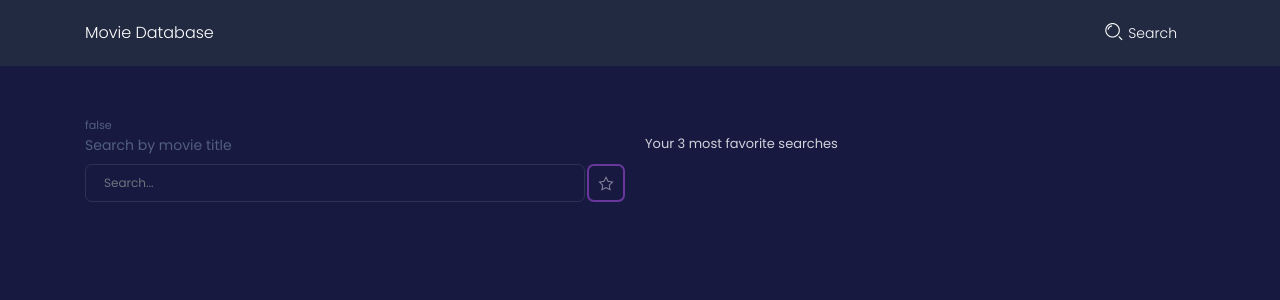
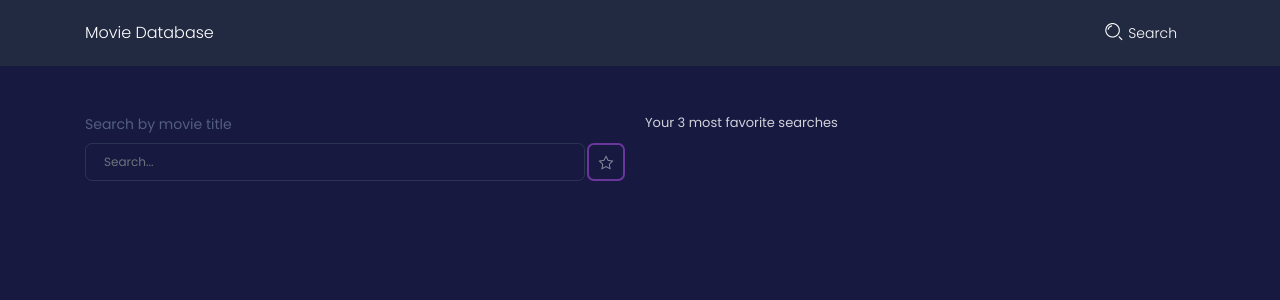
Before and after one commit to ericCampos/ng-movie-search, an Angular app: page /movies in a window 1280 px wide. Shown: the top 300 px of the page. Built offline with nearby package versions, Linux system fonts and the light colour scheme.

Commit message:
Minor fixes

```diff
--- a/src/app/components/movie-search/movie-search.component.html
+++ b/src/app/components/movie-search/movie-search.component.html
@@ -1,5 +1,4 @@
 <div class="container mt-5">
-    <small>{{ isSearchFavourite }}</small>
     <form>
         <div class="form-row">
             <div class="form-group col-sm-6">
--- a/src/app/components/movie-search/movie-search.component.scss
+++ b/src/app/components/movie-search/movie-search.component.scss
@@ -16,7 +16,7 @@ label {
     margin: 0 2px;
 }
 
-.highlighted {
+#favorite-button.highlighted {
     background: #ba54f5 !important;
 }
 
--- a/src/app/components/movie-search/movie-search.component.ts
+++ b/src/app/components/movie-search/movie-search.component.ts
@@ -48,9 +48,7 @@ export class MovieSearchComponent implements AfterViewInit {
                     if (searchItem) {
                         this.isSearchFavourite = true;
                         searchItem.counter++;
-                    } else {
-                        this.isSearchFavourite = false;
-                    }
+                    } else this.isSearchFavourite = false;
                 }
             });
         else {
```
